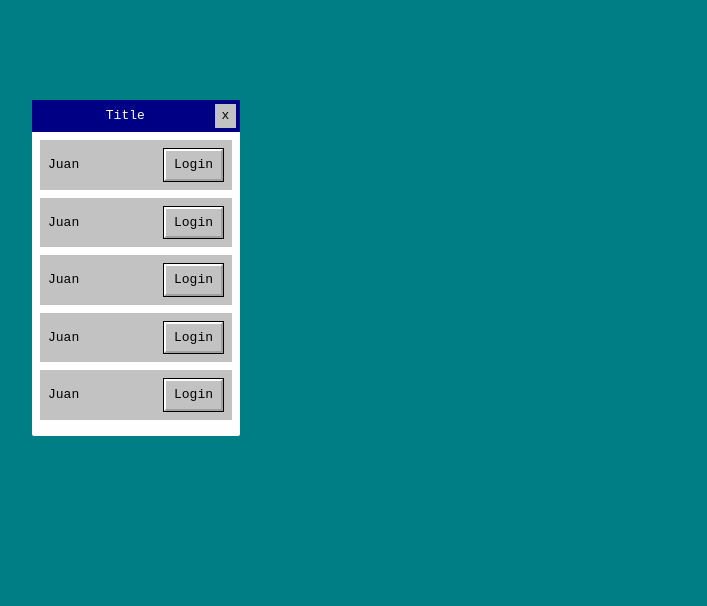
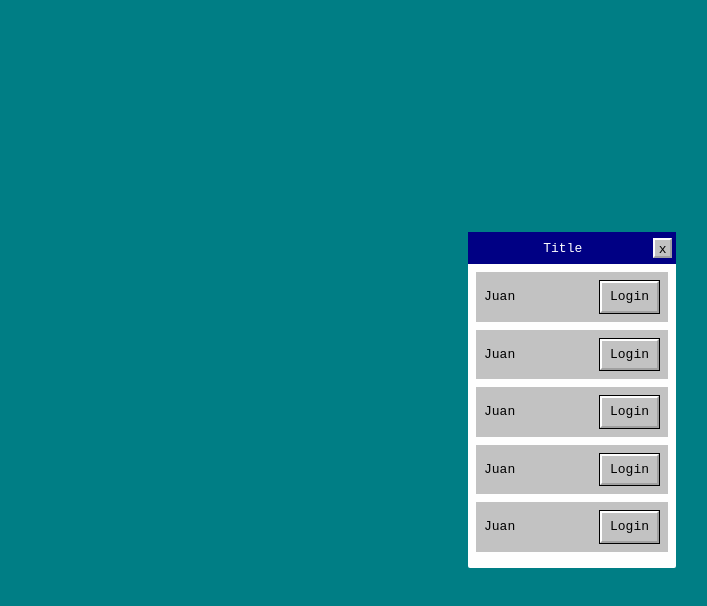
Before and after one commit to Clerm-Jam/give-take, an Angular app: page / in a window 1280 px wide. Shown: the top 606 px of the page, without its empty margins (68-775 px from the left). Built offline with nearby package versions, Linux system fonts and the light colour scheme.

Commit message:
nuevo voidplate

```diff
--- a/src/app/pages/login/login.component.html
+++ b/src/app/pages/login/login.component.html
@@ -1,5 +1,7 @@
+<div class="w-full h-full bg-green flex items-center justify-center">
     <app-windows class="">
-    <div class="userOption bg-grey p-2 flex justify-between items-center mb-2">
+        @if (onSelectUsser) {
+        <div class="bg-grey p-2 flex justify-between items-center mb-2">
             <span>Juan</span>
             <app-simplebtn />
         </div>
@@ -19,4 +21,6 @@
             <span>Juan</span>
             <app-simplebtn />
         </div>
+        }
     </app-windows>
+</div>
--- a/src/app/pages/login/login.component.ts
+++ b/src/app/pages/login/login.component.ts
@@ -10,5 +10,7 @@ import { SimplebtnComponent } from '../../shared/components/simplebtn/simplebtn.
   styleUrl: './login.component.css'
 })
 export class LoginComponent {
+  onSelectUsser = true;
+
 
 }
--- a/src/app/shared/components/simplebtn/simplebtn.component.ts
+++ b/src/app/shared/components/simplebtn/simplebtn.component.ts
@@ -5,7 +5,6 @@ import { Component } from '@angular/core';
   standalone: true,
   imports: [],
   templateUrl: './simplebtn.component.html',
-  styleUrl: './simplebtn.component.css'
 })
 export class SimplebtnComponent {
 
--- a/src/app/shared/components/windows/windows.component.html
+++ b/src/app/shared/components/windows/windows.component.html
@@ -3,7 +3,8 @@
         <div class="w-full text-center">
             <h2>Title</h2>
         </div>
-        <span class="hover:cursor-pointer bg-grey w-6 h-6 grid place-items-center text-black">x</span>
+        <span
+            class="hover:cursor-pointer bg-grey w-5 h-5 grid place-items-center text-black border-2 border-t-white border-l-white border-b-darkGrey border-r-darkGrey">x</span>
     </div>
     <div class="p-2">
         <ng-content />
--- a/src/app/shared/components/windows/windows.component.ts
+++ b/src/app/shared/components/windows/windows.component.ts
@@ -5,7 +5,6 @@ import { Component } from '@angular/core';
   standalone: true,
   imports: [],
   templateUrl: './windows.component.html',
-  styleUrl: './windows.component.css'
 })
 export class WindowsComponent {
 
--- a/src/styles.css
+++ b/src/styles.css
@@ -7,7 +7,7 @@
     font-family: monospace;
 }
 
-html {
-    background-color: #007e85ff;
-    margin: 100px;
+body {
+    width: 100vw;
+    height: 100vh;
 }
```
Also changed, not shown: src/app/shared/components/simplebtn/simplebtn.component.css (deleted), src/app/shared/components/windows/windows.component.css (deleted). Lines whose indentation alone changed are shown as unchanged.
